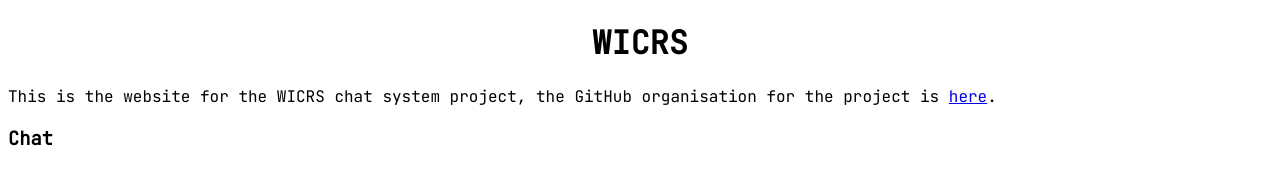
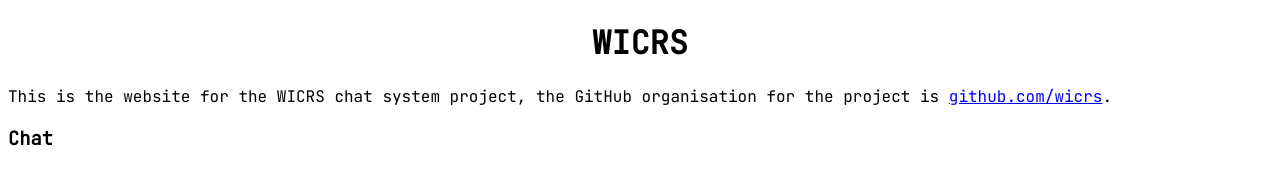
Before and after one commit to wicrs/website, a plain HTML site: page index.html in a window 1280 px wide. Shown: the top 171 px of the page. Drawn offline with Linux system fonts and the light colour scheme.

Commit message:
Update index.html

```diff
--- a/index.html
+++ b/index.html
@@ -16,7 +16,7 @@
 <body>
     <h1 id="wicrs" class="title">WICRS</h1>
     <p>This is the website for the WICRS chat system project, the GitHub organisation for the project is <a
-            href="https://github.com/wicrs">here</a>.</p>
+            href="https://github.com/wicrs">github.com/wicrs</a>.</p>
     <h3 id="chat">Chat</h3>
     <p>Places to talk about WICRS:</p>
     <ul>
```
